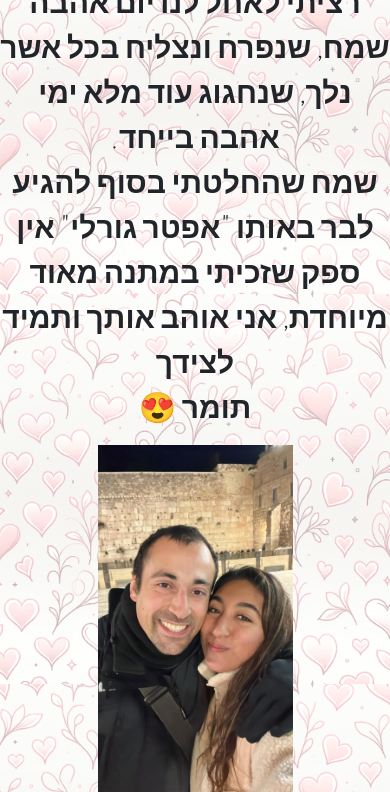
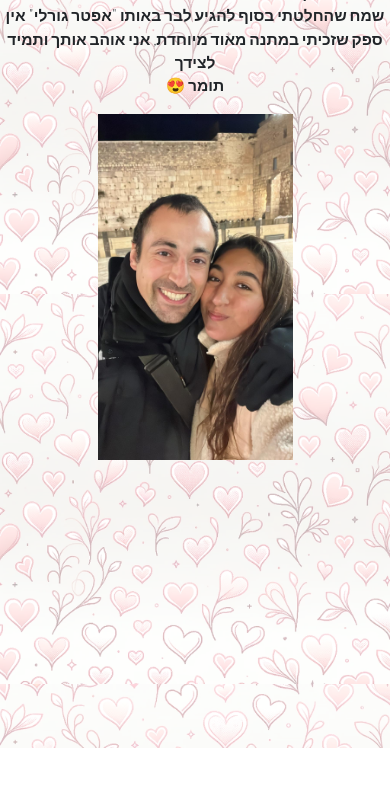
Before and after one commit to tomergahtan/tomergahtan.github.io, a website: page index.html in a window 390 px wide. Shown: the part 96-888 px from the top of the page. After the commit the page ends 844 px from the top, so only its background shows below. Drawn offline with nearby package versions, Linux system fonts and the light colour scheme; a web font is replaced by a local one.

Commit message:
Update style.css

```diff
--- a/style.css
+++ b/style.css
@@ -20,9 +20,10 @@ body::before {
 }
 
 .bless{
+
     padding-top: 30px;
     text-align: center;
-    font-size: clamp(30px, 4vw, 50px);
+    font-size: clamp(3px, 4vw, 50px);
     font-family: "Amatic SC", sans-serif;
   font-weight: 700;
   font-style: normal;
```
